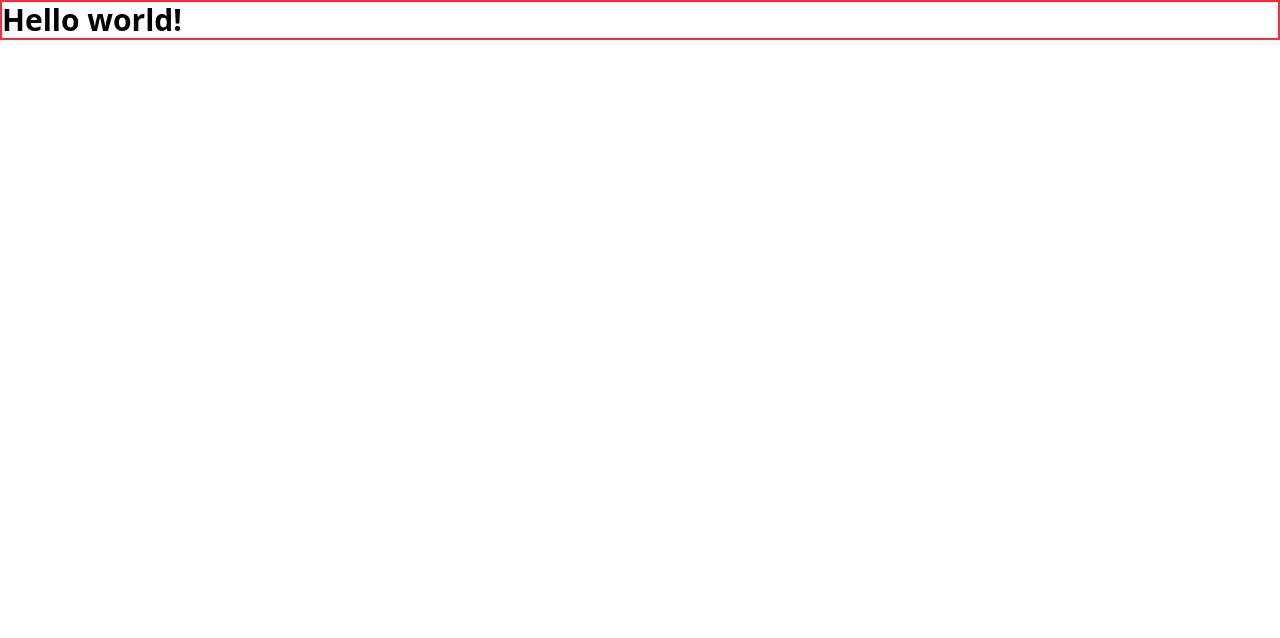
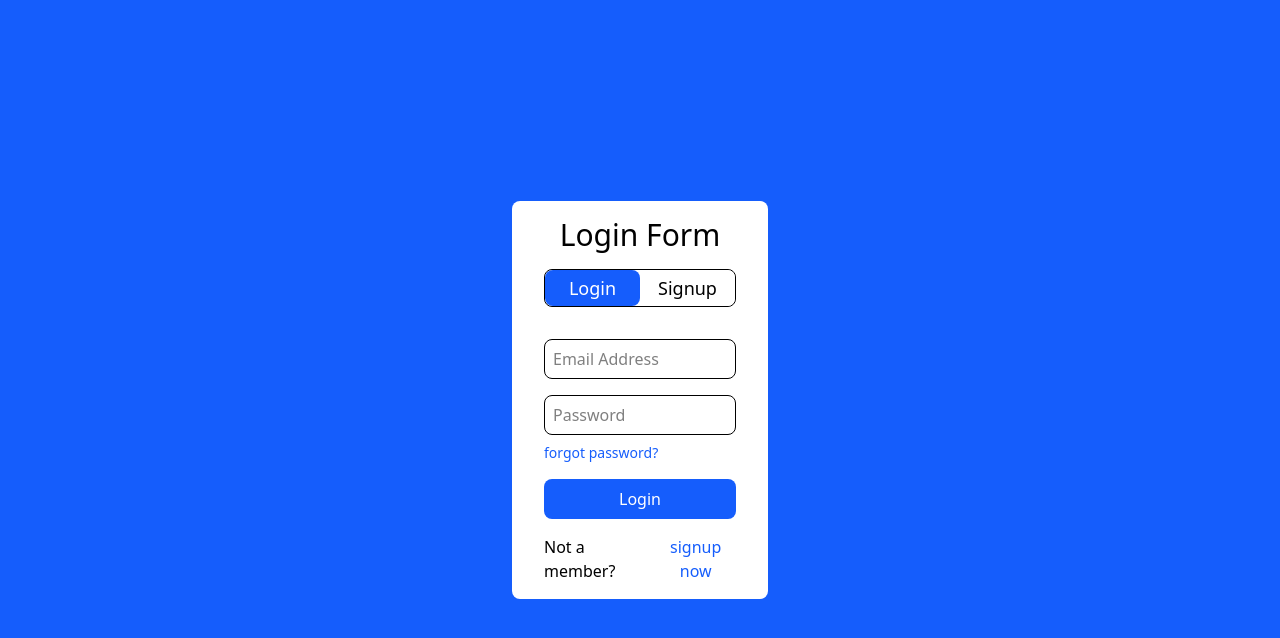
Before and after one commit to TPabasara/authentication-system, a Next.js app in the folder frontend/: page / in a window 1280 px wide. Shown: the top 638 px of the page. Built offline with nearby package versions, Linux system fonts and the light colour scheme.

Commit message:
page in app derectory has been changed

```diff
--- a/frontend/src/app/page.tsx
+++ b/frontend/src/app/page.tsx
@@ -1,9 +1,8 @@
-import Image from "next/image";
-
+import LoginSignup from "./auth/login-signup/page";
 export default function Home() {
   return (
-    <div className="border-2 border-red-500">
-      <h1 className="text-3xl font-bold">Hello world!</h1>
+    <div>
+      <LoginSignup />
     </div>
   );
 }
```
